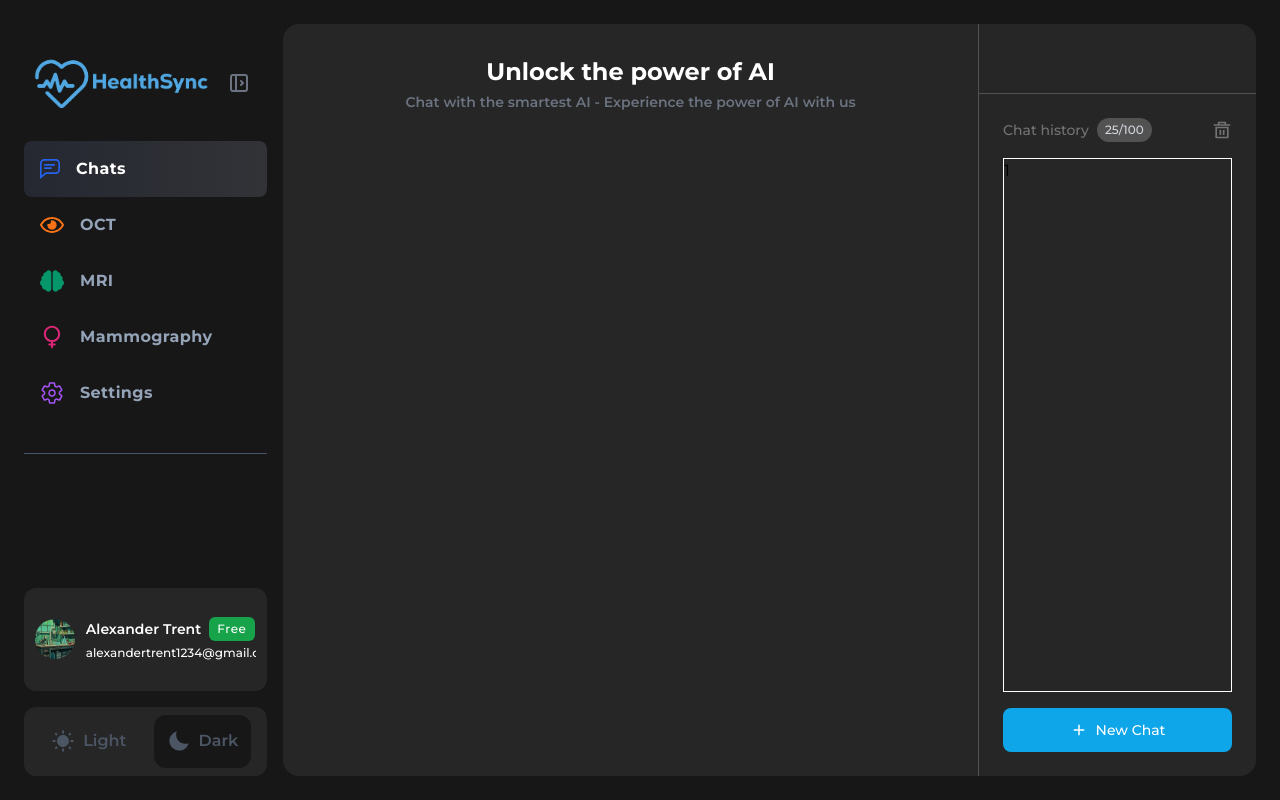
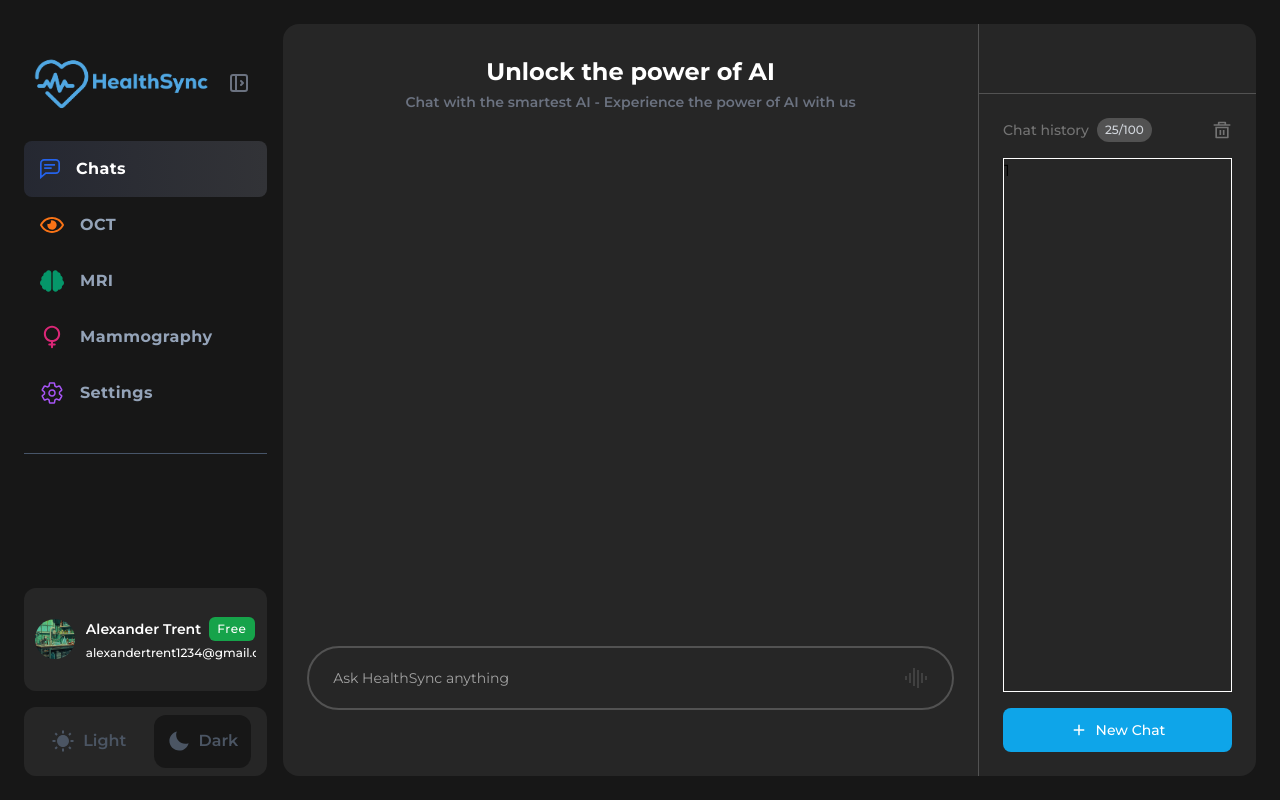
Before and after one commit to Byte-Mystic/HealthSync-Client, a React (Vite) app: page / in a window 1280 px wide. Built offline with nearby package versions, Linux system fonts and the light colour scheme.

Commit message:
AI chat design

```diff
--- /dev/null
+++ b/components/Chats/chat.jsx
@@ -0,0 +1,78 @@
+import React from "react";
+import { useState } from "react";
+import { FaArrowCircleUp } from "react-icons/fa";
+import { RiVoiceprintLine } from "react-icons/ri";
+
+const Chat = () => {
+  const [input, setInput] = useState("");
+  const [conversation, setConversation] = useState([]);
+  const [isInputEmpty, setIsInputEmpty] = useState(true);
+
+  const handleSubmit = (event) => {
+    event.preventDefault();
+    const response = generateResponse(input);
+    setConversation([...conversation, { user: input, bot: response }]);
+    setInput("");
+    setIsInputEmpty(true);
+  };
+
+  const generateResponse = (input) => {
+    return "Thank you for your query! This is a placeholder response Chat with the smartest AI - Experience the power of AI with us.Thank you for your query! This is a placeholder response Chat with the smartest AI - Experience the power of AI with us.";
+  };
+
+  const handleInputChange = (event) => {
+    setInput(event.target.value);
+    setIsInputEmpty(event.target.value === "");
+  };
+
+  return (
+    <div className="h-full w-full flex flex-col gap-1 text-center lg:w-3/4 lg:pt-8">
+      <h1 className="font-bold text-2xl text-white">Unlock the power of AI</h1>
+      <p className="text-sm font-semibold text-gray-500">
+        Chat with the smartest AI - Experience the power of AI with us
+      </p>
+      <div className="h-full p-6 flex flex-col gap-4 overflow-auto">
+        <div className="h-4/5 w-full flex flex-col-reverse overflow-y-scroll scrollbar-none">
+          {conversation
+            .slice()
+            .reverse()
+            .map((message, index) => (
+              <div
+                key={index}
+                className="w-full p-2 flex flex-col gap-4 items-end justify-start"
+              >
+                <p className="max-h-min max-w-md text-left py-2 px-4 bg-neutral-700 rounded-md text-neutral-200">
+                  {message.user}
+                </p>
+                <p className="max-h-min max-w-md text-left self-start py-2 px-4 bg-neutral-700 rounded-md text-neutral-200">
+                  {message.bot}
+                </p>
+              </div>
+            ))}
+        </div>
+        <form
+          onSubmit={handleSubmit}
+          className="h-16 w-full px-6 flex justify-between items-center border-2 border-neutral-600 rounded-full"
+        >
+          <input
+            type="text"
+            className="w-full border-none outline-none bg-transparent text-white text-sm font-medium placeholder:font-normal placeholder:text-neutral-400"
+            placeholder="Ask HealthSync anything"
+            value={input}
+            onChange={handleInputChange}
+            // onChange={(event) => setInput(event.target.value)}
+          />
+          <button className="bg-transparent border-none" type="submit">
+            {isInputEmpty ? (
+              <RiVoiceprintLine className="text-2xl text-neutral-700 hover:text-sky-600 cursor-pointer transition ease-in duration-200" />
+            ) : (
+              <FaArrowCircleUp className="text-2xl text-sky-500 hover:text-sky-600 cursor-pointer transition ease-in duration-200" />
+            )}
+          </button>
+        </form>
+      </div>
+    </div>
+  );
+};
+
+export default Chat;
--- a/components/Dashboard/dashboard.jsx
+++ b/components/Dashboard/dashboard.jsx
@@ -2,6 +2,7 @@ import React from "react";
 import Main from "../LeftSideBar/main";
 import ChatHistory from "../Chats/chatHistory";
 import { FaGripLines } from "react-icons/fa6";
+import Chat from "../Chats/chat";
 
 // const Dashboard = () => {
 //   return (
@@ -44,14 +45,26 @@ const Dashboard = () => {
         <span className="flex items-center justify-end lg:hidden">
           <FaGripLines className="text-2xl text-gray-500" />
         </span>
-        <div className="w-full flex flex-col gap-1 text-center lg:w-3/4 lg:pt-8">
+        {/* <div className="h-full w-full flex flex-col gap-1 text-center lg:w-3/4 lg:pt-8">
           <h1 className="font-bold text-2xl text-white">
             Unlock the power of AI
           </h1>
           <p className="text-sm font-semibold text-gray-500">
             Chat with the smartest AI - Experience the power of AI with us
           </p>
-        </div>
+          <div className="h-full p-6 flex flex-col gap-4">
+            <div className="h-full border border-white w-full">1</div>
+            <form className="h-16 w-full px-6 flex justify-between items-center border-2 border-neutral-600 rounded-full">
+              <input
+                type="text"
+                className="w-full border-none outline-none bg-transparent text-white text-sm font-medium placeholder:font-normal placeholder:text-neutral-400"
+                placeholder="Ask HealthSync anything"
+              />
+              <RiVoiceprintLine className="text-2xl text-neutral-700 hover:text-sky-600 cursor-pointer transition ease-in duration-200" />
+            </form>
+          </div>
+        </div> */}
+        <Chat />
         <div className="width-30 h-full py-6 flex flex-col border-l border-neutral-600 max-lg:hidden">
           <div className="h-12 flex items-center justify-between">
             {/* <img
```
